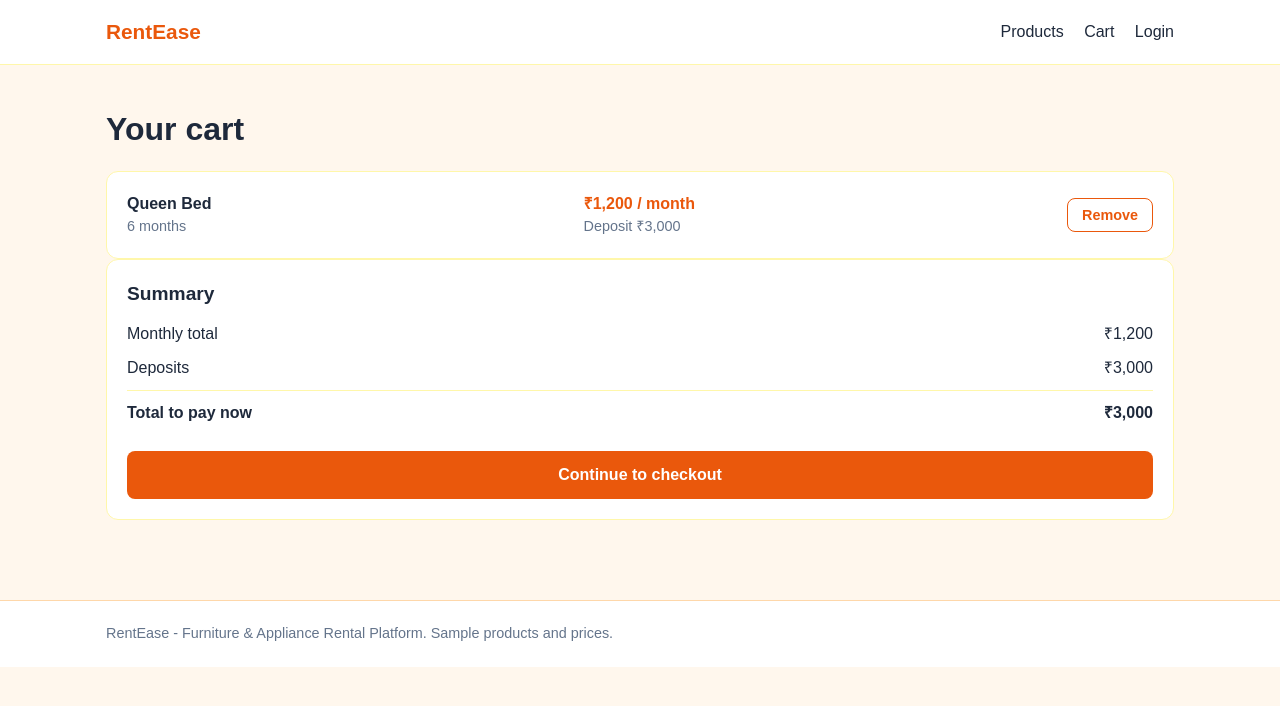
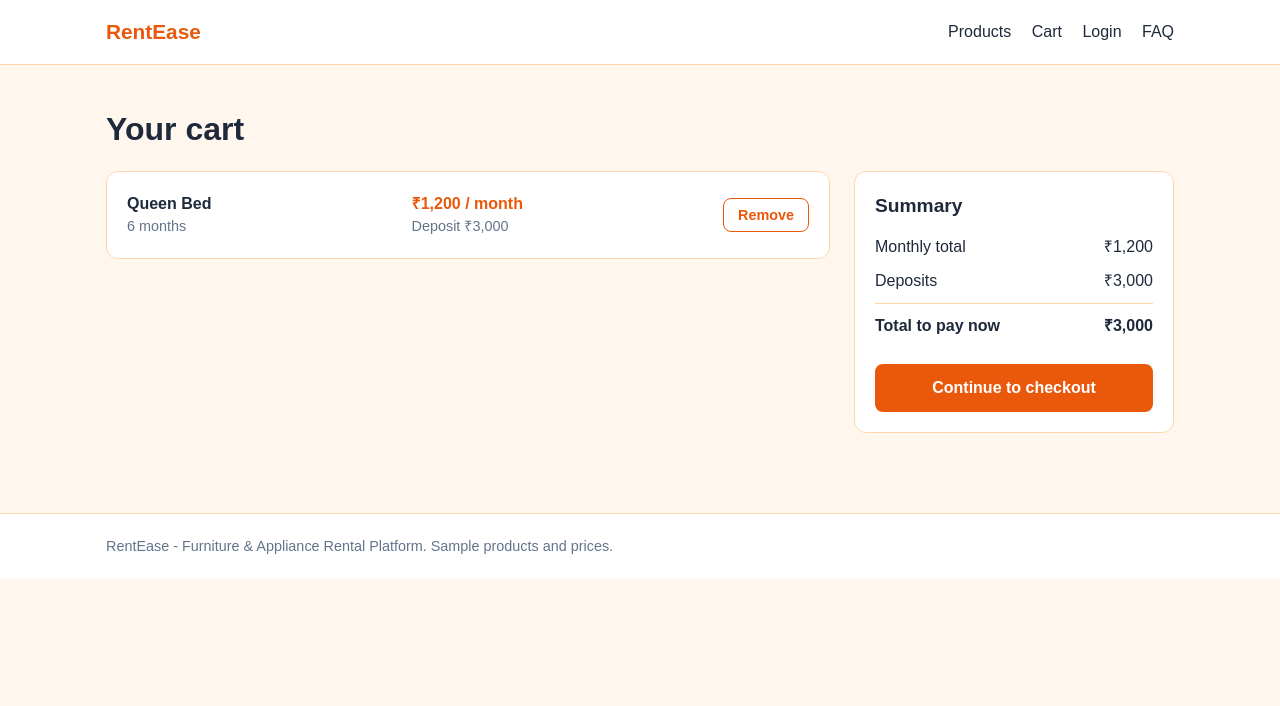
Before and after one commit to Dhruv-Rajani1604/rentease, a plain HTML site: page cart.html in a window 1280 px wide. Drawn offline with Linux system fonts and the light colour scheme.

Commit message:
Add FAQ link to navigation in cart.html
Added FAQ link to the navigation bar.

```diff
--- a/cart.html
+++ b/cart.html
@@ -21,7 +21,7 @@
         }
         header{
             background: #fff;
-            border-bottom: 1px solid #fff7aa;
+            border-bottom: 1px solid #fed7aa;
         }
         .wrap{
             max-width: 1100px;
@@ -59,7 +59,7 @@
         }
         .panel{
             background: #fff;
-            border: 1px solid #fff7aa;
+            border: 1px solid #fed7aa;
             border-radius: 12px;
             padding: 20px;
         }
@@ -112,7 +112,7 @@
         }
         .summary-row.total{
             font-weight: bold;
-            border-top: 1px solid #fff7aa;
+            border-top: 1px solid #fed7aa;
             padding-top: 10px;
             margin-top: 10px;
         }
@@ -125,7 +125,7 @@
             margin-top: 40px;
         }
         @media (max-width: 720px){
-            .card-layout{
+            .cart-layout{
                 grid-template-columns: 1fr;
             }
         }
@@ -139,6 +139,7 @@
                 <a href="products.html">Products</a>
                 <a href="cart.html">Cart</a>
                 <a href="login.html">Login</a>
+                <a href="faq.html">FAQ</a>
             </nav>
         </div>
     </header>
@@ -148,7 +149,7 @@
             <div class="wrap">
                 <h1>Your cart</h1>
 
-                <div class="card-layout">
+                <div class="cart-layout">
                     <div class="panel">
                         <div class="cart-item">
                             <div>
```
